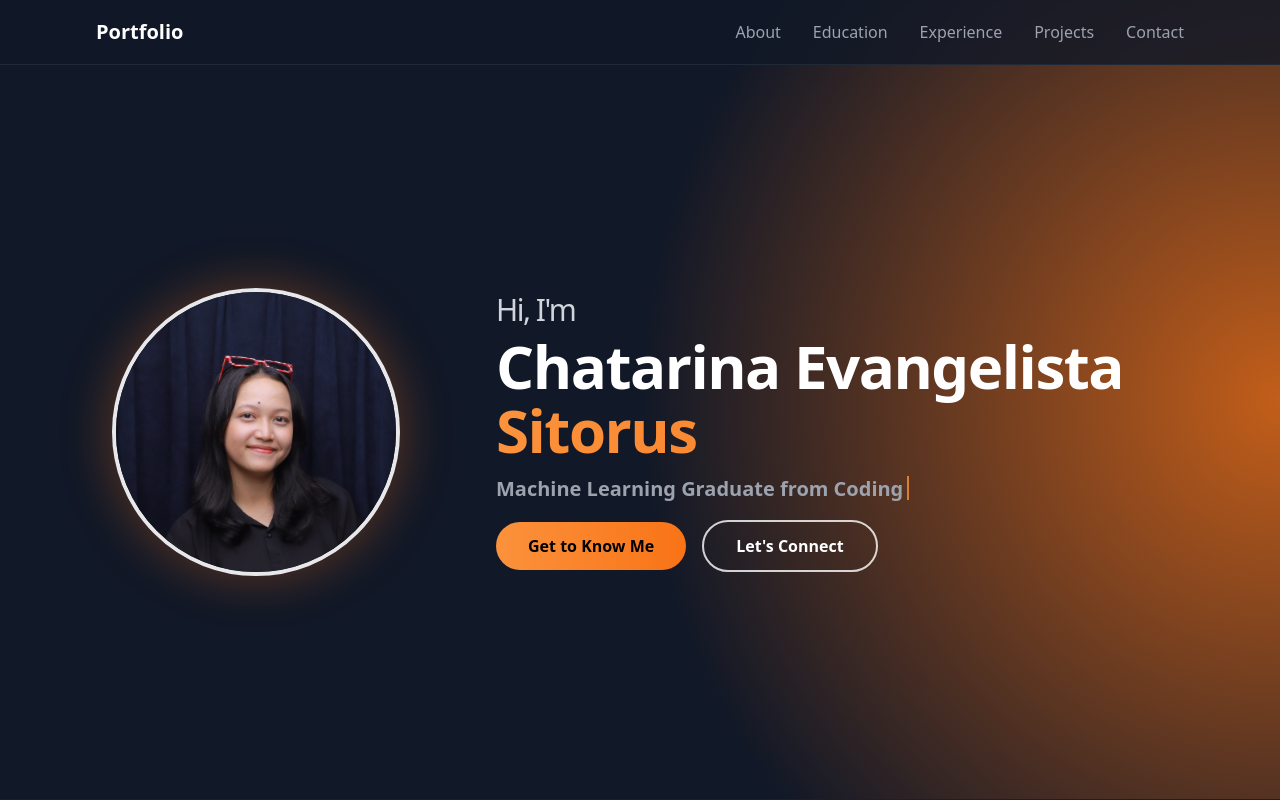
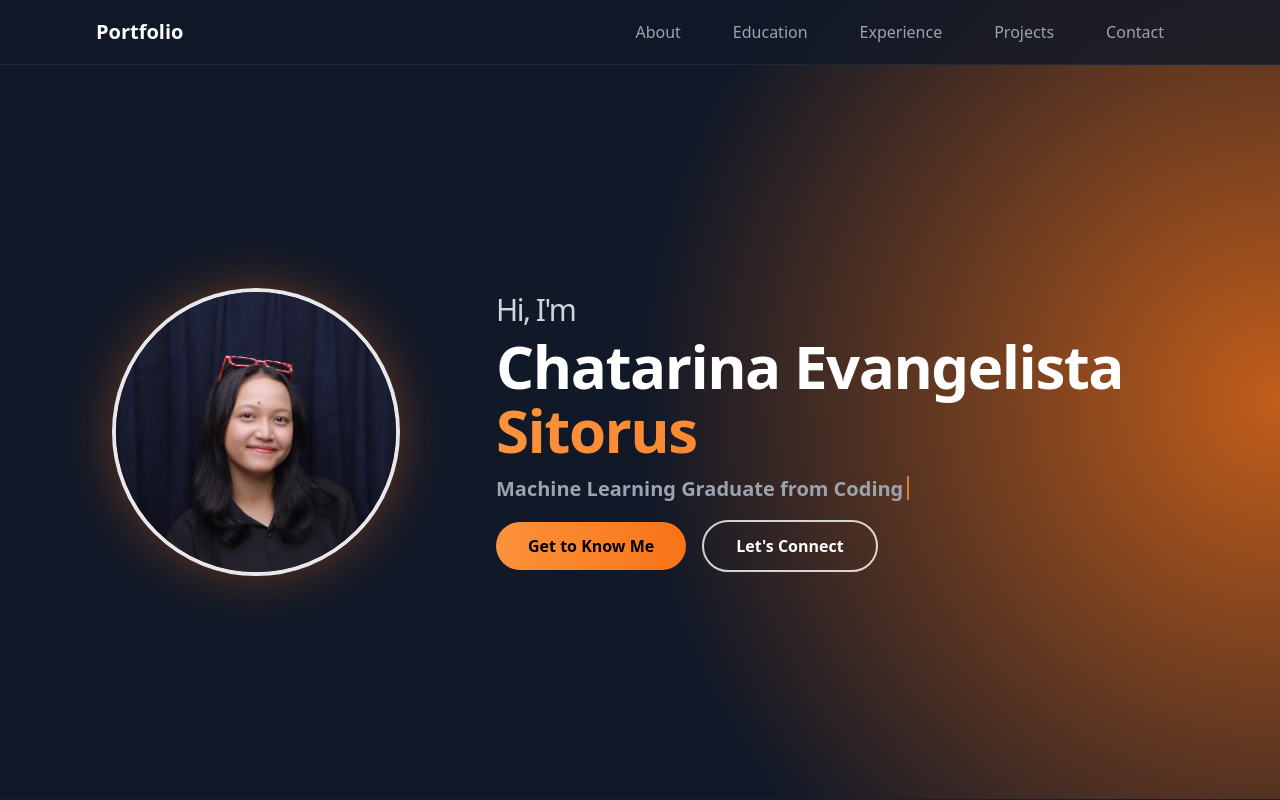
Before and after one commit to Chatarinaeva/portfolio-chatarinaeva, a React (Vite) app: page / in a window 1280 px wide. Shown: the top 800 px of the page. Built offline with nearby package versions, Linux system fonts and the light colour scheme.

Commit message:
Refactor navigation button styles for better clarity

```diff
--- a/src/App.tsx
+++ b/src/App.tsx
@@ -92,15 +92,15 @@ function App() {
             <div className="font-bold text-xl text-white">Portfolio</div>
 
             {/* Desktop Navigation */}
-            <div className="hidden md:flex space-x-8">
+            <div className="hidden md:flex items-center space-x-3">
               {navItems.map((item) => (
                 <button
                   key={item.id}
                   onClick={() => scrollToSection(item.id)}
-                  className={`font-medium transition-colors duration-200 ${
+                  className={`px-5 py-3 rounded-2xl font-medium text-base transition-all duration-200 ${
                     activeSection === item.id
-                      ? 'bg-orange-500 text-black shadow-[0_0_18px_rgba(249,115,22,0.35)]'
-                      : 'text-gray-400 hover:text-orange-400 hover:bg-gray-800/70'
+                      ? 'bg-orange-500/90 text-black shadow-[0_0_20px_rgba(249,115,22,0.25)]'
+                      : 'text-gray-400 hover:text-orange-400 hover:bg-gray-800/80'
                   }`}
                 >
                   {item.label}
```
